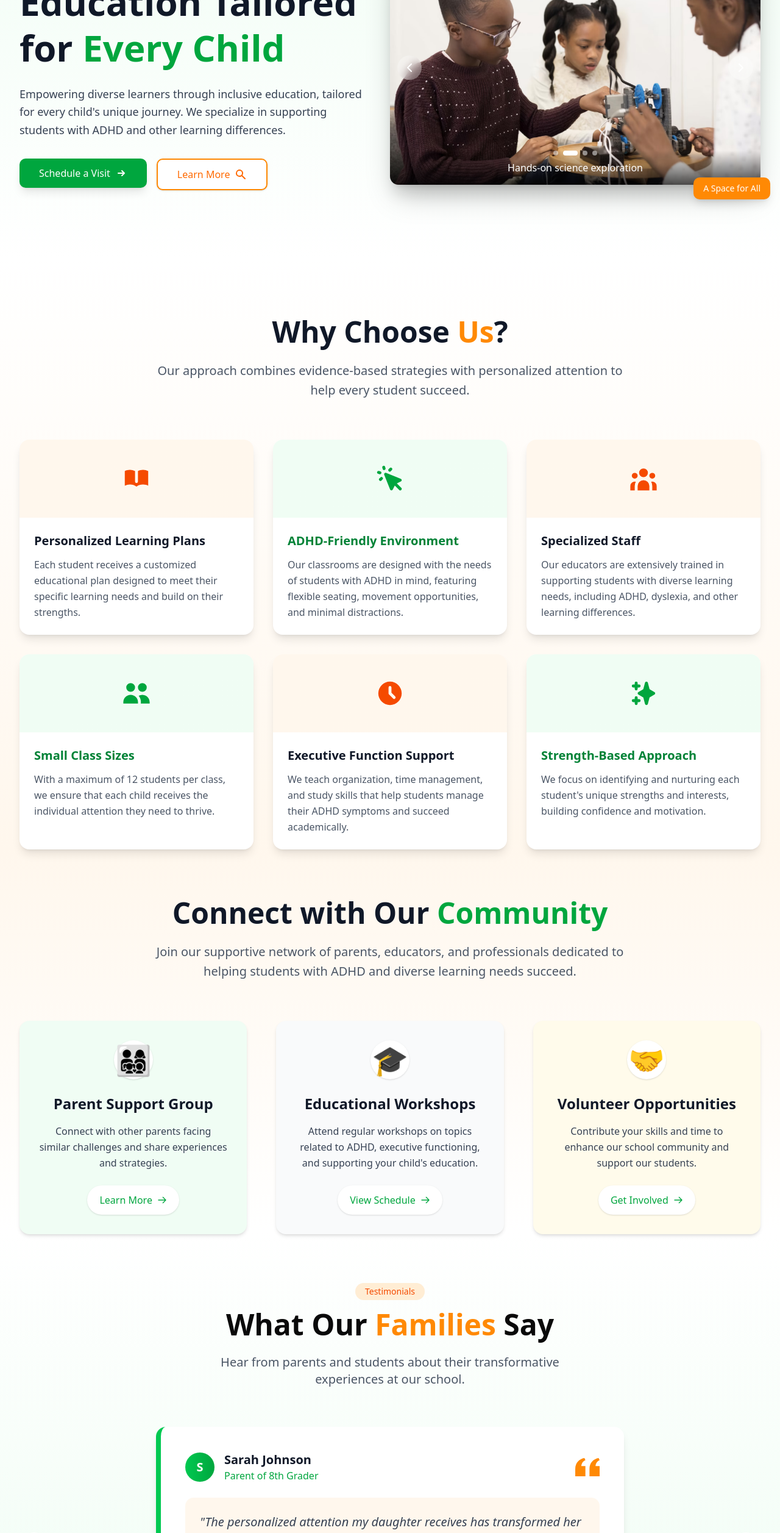
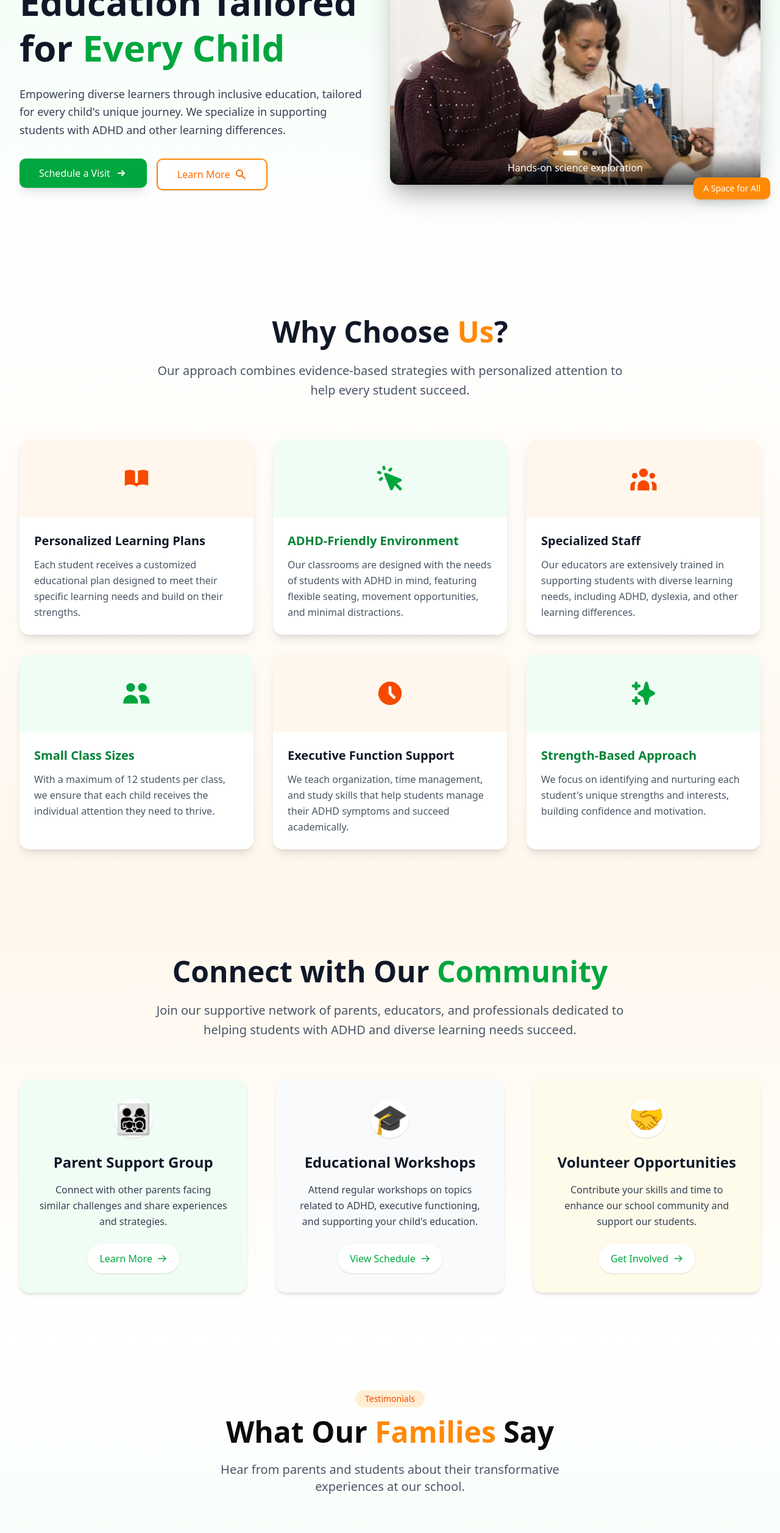
Before and after one commit to Aveek-Chakraborty/Swara, a Next.js app: page / in a window 1280 px wide. Shown: the part 234-2748 px from the top of the page at 61% size. Built offline with nearby package versions, Linux system fonts and the light colour scheme.

Commit message:
UI Improvements fro Home

```diff
--- a/components/CommunitySection.tsx
+++ b/components/CommunitySection.tsx
@@ -27,7 +27,7 @@ const CommunitySection = () => {
   ];
 
   return (
-    <section className="pt-20 bg-gradient-to-b from-orange-50 to-white">
+    <section className=" py-16 md:py-20 bg-gradient-to-b from-orange-50 to-white">
       <div className="max-w-7xl mx-auto px-4 sm:px-6 lg:px-8">
         <motion.div
           className="text-center mb-16"
--- a/components/InstructorSection.tsx
+++ b/components/InstructorSection.tsx
@@ -38,7 +38,7 @@ const InstructorsSection = () => {
   ];
 
   return (
-    <section className="pt-24 md:pb-10 bg-gradient-to-b from-green-50 to-white">
+    <section className="py-16 md:py-24 md:pb-10 bg-gradient-to-b from-green-50 to-white">
       <div className="max-w-7xl mx-auto px-4 sm:px-6 lg:px-8">
         <motion.div
           className="text-center mb-16"
--- a/components/TestimonialSection.tsx
+++ b/components/TestimonialSection.tsx
@@ -45,7 +45,7 @@ const TestimonialsSection = () => {
   };
 
   return (
-    <section className="pt-20 bg-gradient-to-b from-white to-green-50">
+    <section className="py-16 md:py-20 bg-gradient-to-b from-white to-green-50">
       <div className="max-w-7xl mx-auto px-4 sm:px-6 lg:px-8">
         <motion.div
           className="text-center mb-16"
--- a/components/WhyChooseUsSection.tsx
+++ b/components/WhyChooseUsSection.tsx
@@ -66,7 +66,7 @@ const WhyChooseUsSection = () => {
   ];
 
   return (
-    <section className="pt-24 bg-gradient-to-b from-white-50 to-orange-50 ">
+    <section className="py-16 md:py-24 bg-gradient-to-b from-white-50 to-orange-50 ">
       <div className="max-w-7xl mx-auto px-4 sm:px-6 lg:px-8">
         <motion.div
           className="text-center mb-16"
```
